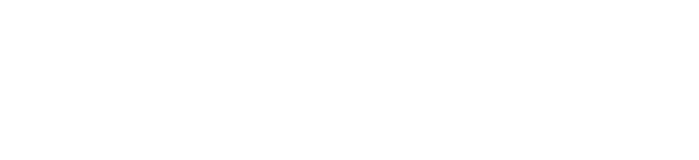
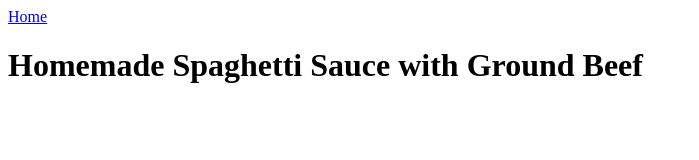
Before and after one commit to xatnis/odin-recipes, a plain HTML site: page recipes/spaghetti.html in a window 1280 px wide. Shown: the whole page, without its empty margins (0-699 px from the left). Drawn offline with Linux system fonts and the light colour scheme.

Commit message:
Add heading and recipe page to index.html and navigation

```diff
--- a/recipes/spaghetti.html
+++ b/recipes/spaghetti.html
@@ -6,6 +6,9 @@
 
     </head>
     <body>
+        <a href="../index.html">Home</a>
+        <h1>Homemade Spaghetti Sauce with Ground Beef</h1>
+
 
     </body>
 </html>
```
